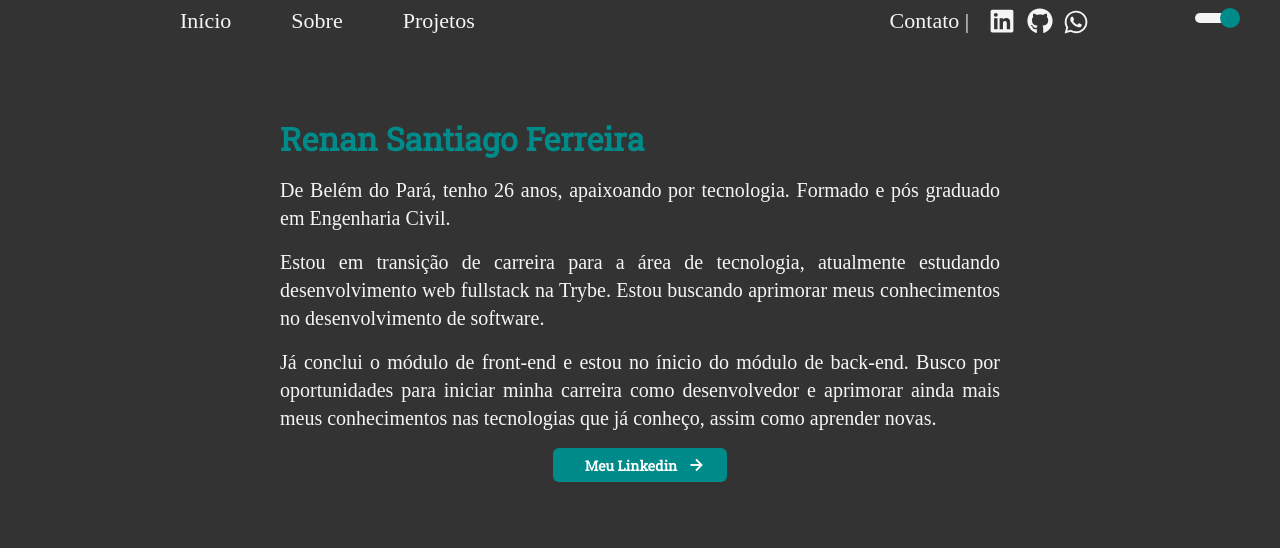
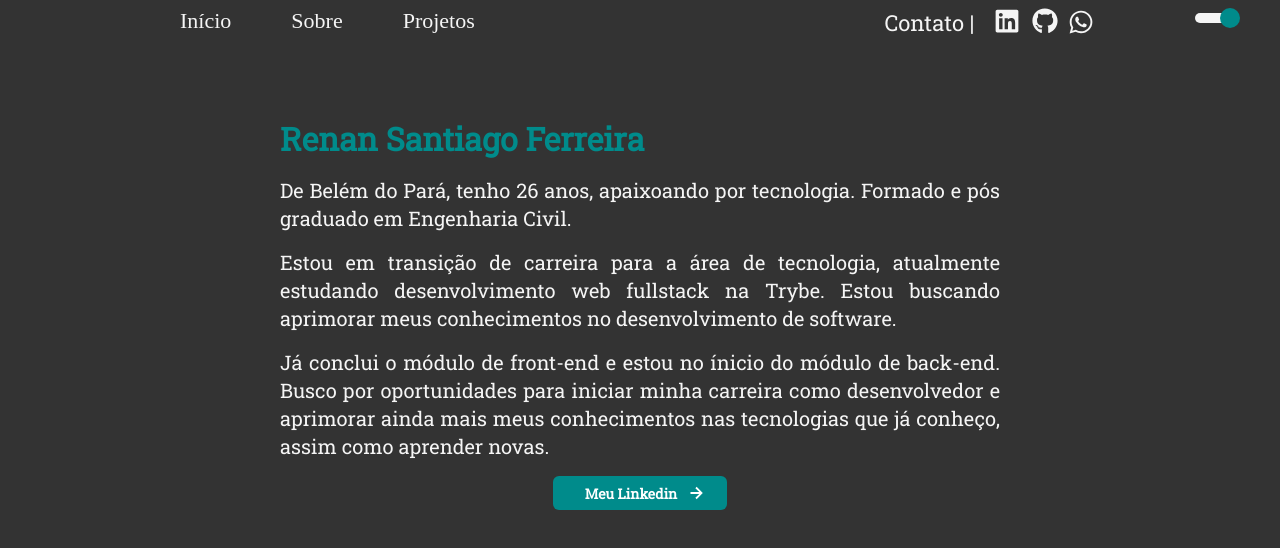
Before and after one commit to Renansf8/Renansf8.github.io, a React (Create React App) app in the folder portfolio/: page /sobre in a window 1280 px wide. Shown: the top 548 px of the page. Built offline with nearby package versions, Linux system fonts and the light colour scheme.

Commit message:
Adiciona fonte aos cards

```diff
--- a/portfolio/src/components/Tooltip/styles.ts
+++ b/portfolio/src/components/Tooltip/styles.ts
@@ -32,6 +32,7 @@ export const CenterContainer = styled.div<ContainerProps>`
   bottom: calc(100% + 1px);
   pointer-events: none;
   line-height: 18px;
+  font-family: 'Roboto Slab', serif;
 
   ${({ position }) => {
     switch (position) {
--- a/portfolio/src/pages/Home/styles.ts
+++ b/portfolio/src/pages/Home/styles.ts
@@ -58,7 +58,7 @@ export const Skills = styled.section`
     color: ${props => props.theme.colors.text};
     margin-bottom: 40px;
   }
-
+  /*
   h2:after {
     content: '';
     position: absolute;
@@ -68,7 +68,7 @@ export const Skills = styled.section`
     left: 41%;
     bottom: 170px;
     transition: 0.3s;
-  }
+  } */
 
   &:hover {
     h2 {
--- a/portfolio/src/styles/GlobalStyles.ts
+++ b/portfolio/src/styles/GlobalStyles.ts
@@ -12,7 +12,7 @@ export const GlobalStyles = createGlobalStyle`
     color: ${props => props.theme.colors.text};
   }
 
-  border-style, input, textarea, select, button, h1, h2, h3, h4, h5, h6 {
+  border-style, p, input, textarea, select, button, h1, h2, h3, h4, h5, h6 {
     font-family: 'Roboto Slab', serif;
   }
 
```
